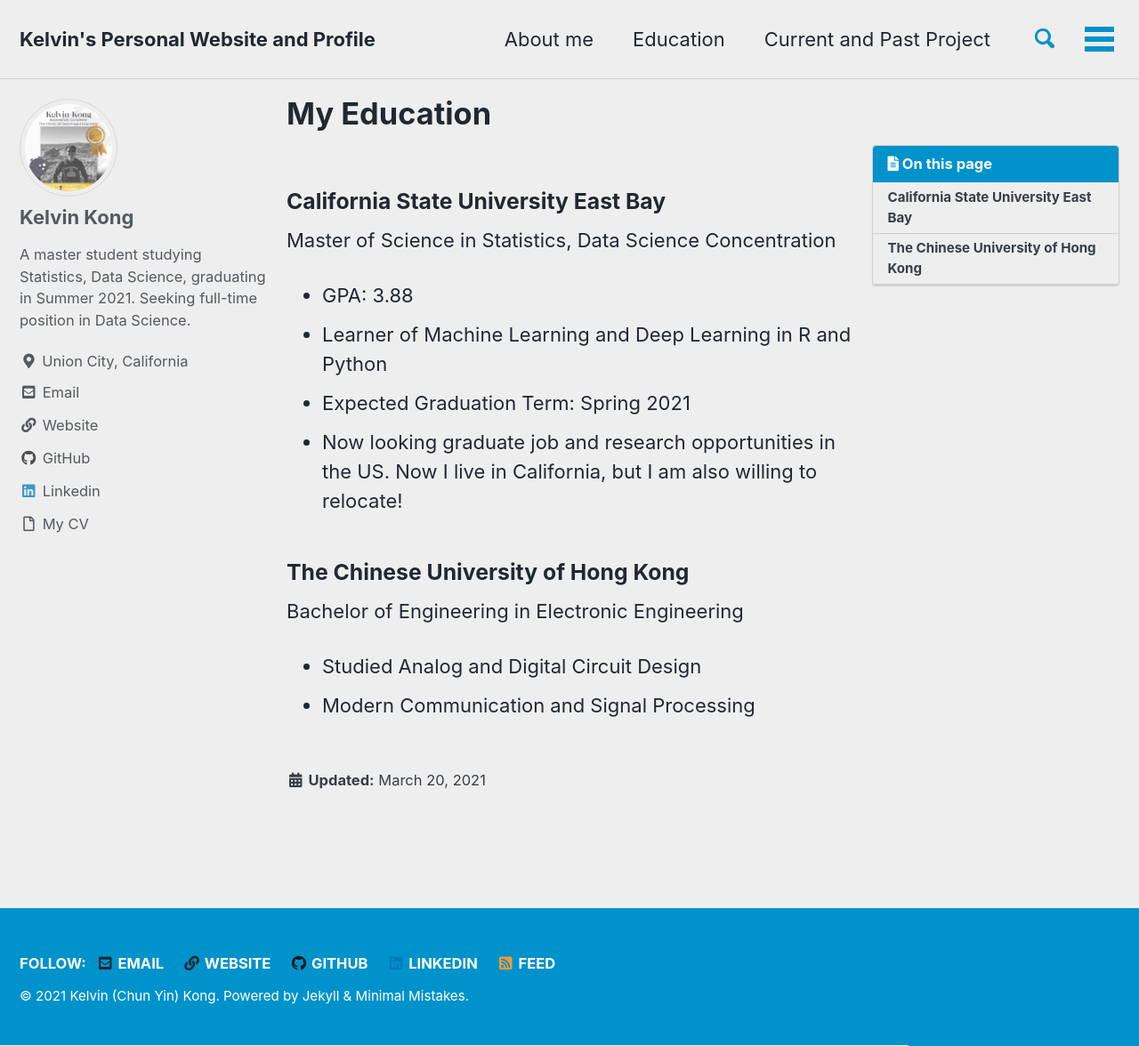
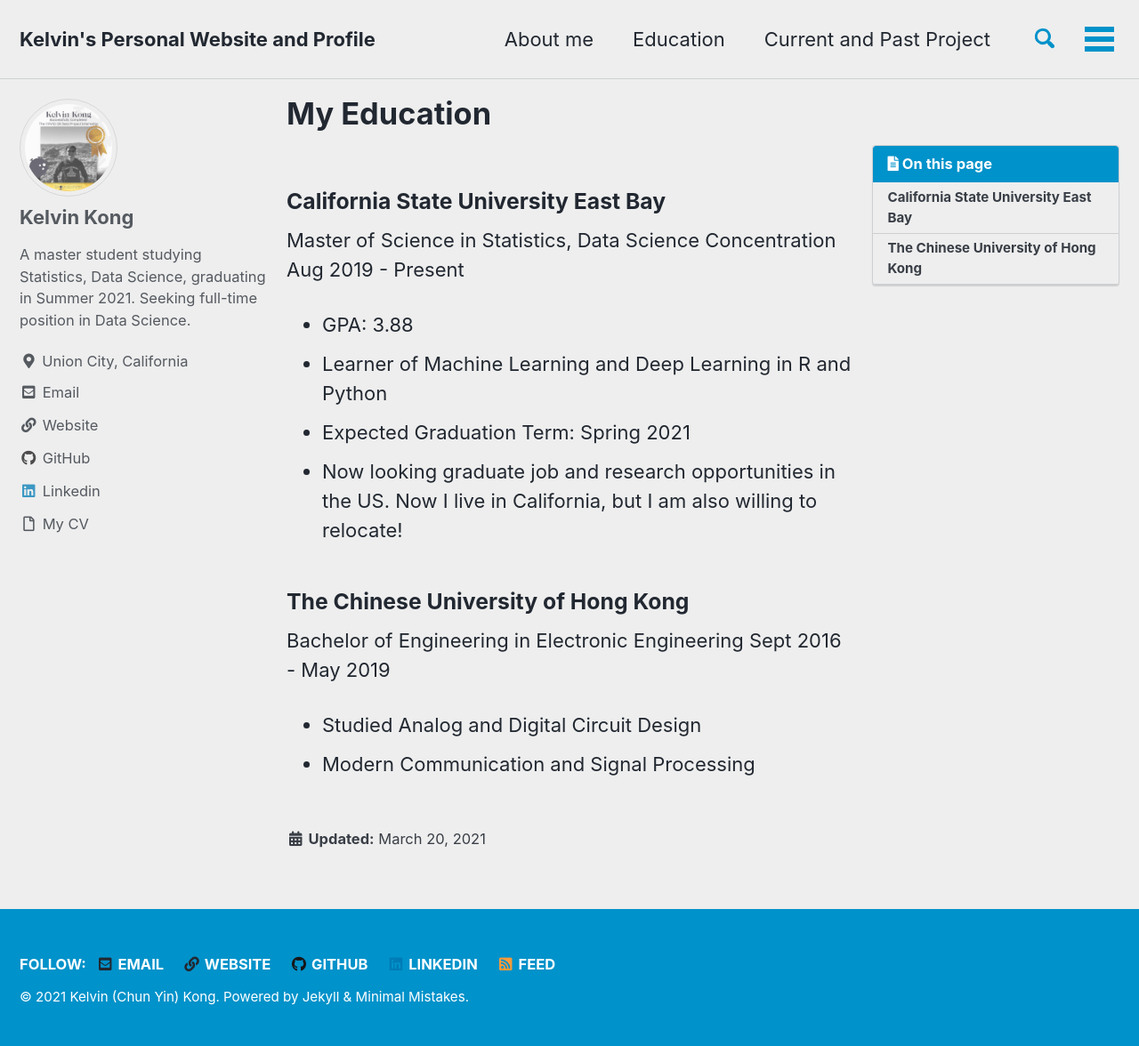
Before and after one commit to kelvin-cykong/kelvin-cykong.github.io, a Jekyll site: the page built from pages/education.md, in a window 1280 px wide and 1176 px high. Shown: the whole window at 89% size. Built offline with Jekyll 4.4.1, drawn with Linux system fonts in a browser that asks for light colours; cached includes are drawn as plain includes; comment, search, counter and statistics services are not loaded.

Commit message:
Update education.md

```diff
--- a/pages/education.md
+++ b/pages/education.md
@@ -6,6 +6,7 @@
 ---
 ### California State University East Bay
 Master of Science in Statistics, Data Science Concentration
+Aug 2019 - Present
 
 - GPA: 3.88
 - Learner of Machine Learning and Deep Learning in R and Python
@@ -14,6 +15,7 @@
 
 ### The Chinese University of Hong Kong
 Bachelor of Engineering in Electronic Engineering
+Sept 2016 - May 2019
 
 - Studied Analog and Digital Circuit Design
 - Modern Communication and Signal Processing
```
